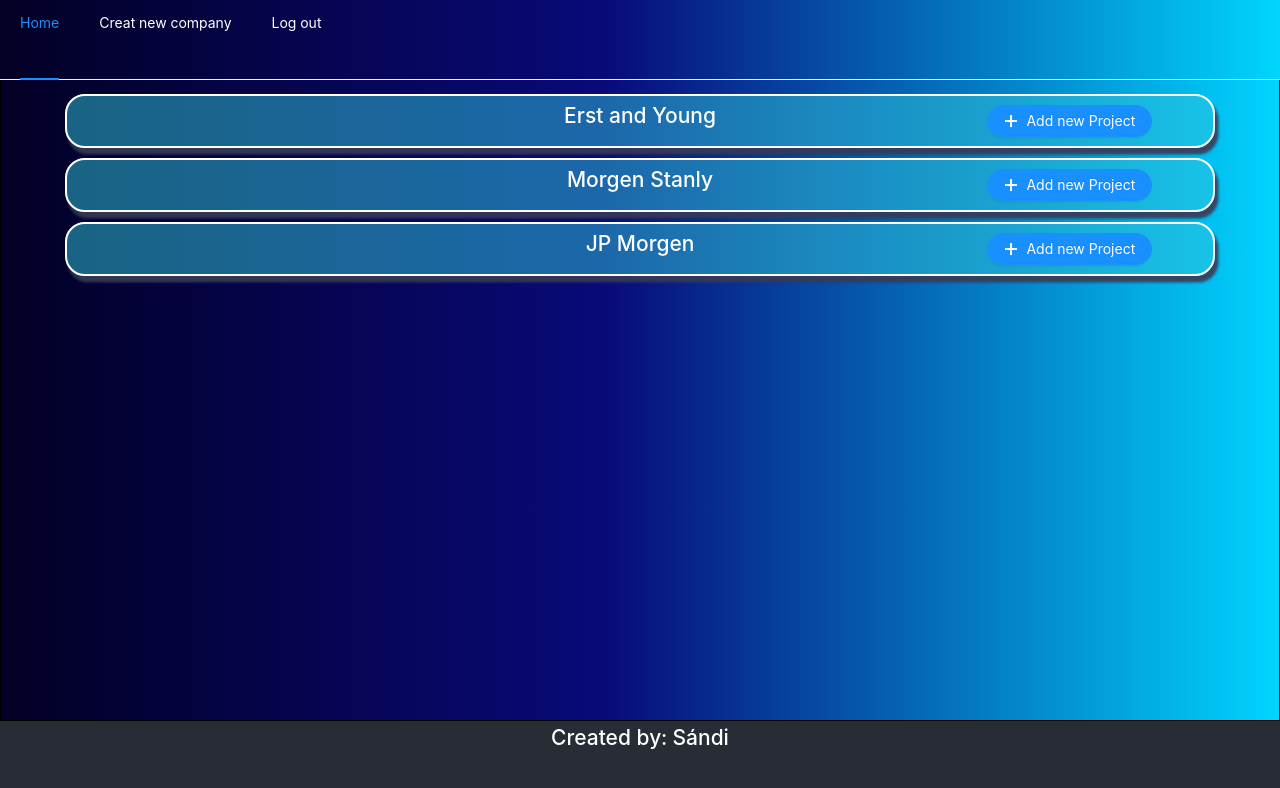
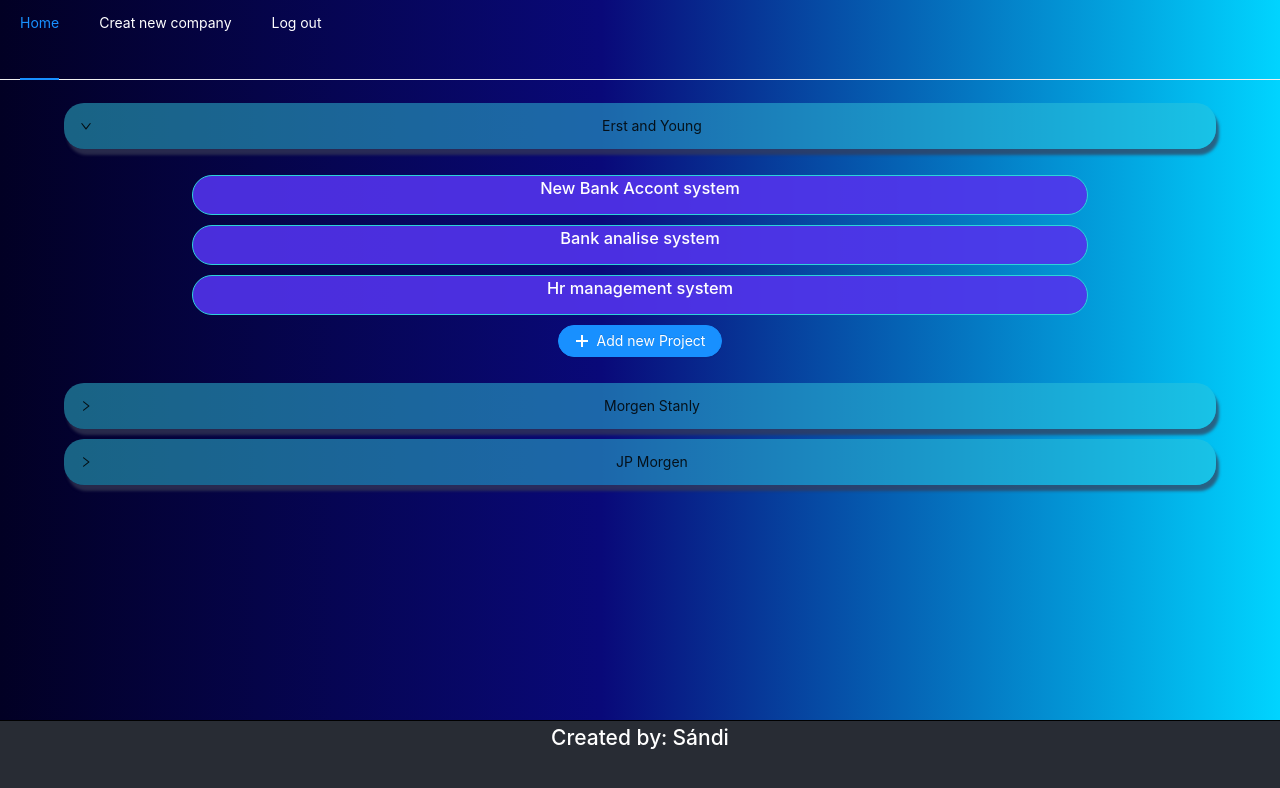
Before and after one commit to snegyeliczky/Kinsta-Pet-Project, a React (Create React App) app in the folder client/: page / in a window 1280 px wide. Shown: the top 788 px of the page. Built offline with nearby package versions, Linux system fonts and the light colour scheme; sample sign-in values are in the browser's storage.

Commit message:
refactored Main page with collapse

```diff
--- a/client/src/App.tsx
+++ b/client/src/App.tsx
@@ -7,11 +7,14 @@
 import {addHeaderAndFooter} from "./components/addHeaderAndFooter";
 import ProjectPage from "./pages/ProjectPage";
 import NewCompany from "./pages/NewCompany";
+import {AuthCheck} from "./components/authComp/loginCheck";
+import {useHistory} from "react-router-dom";
 
 
 function App() {
 
-
+ const history = useHistory();
+ console.log(history)
 
     return (
         <Router>
--- a/client/src/assets/MainStyle.css
+++ b/client/src/assets/MainStyle.css
@@ -1,16 +1,6 @@
 
-#main-content-container{
-    border: 1px solid black;
-    justify-content: center;
-    width: 100%;
-    grid-template-columns:10% 80% 10%;
-    background: linear-gradient(90deg, rgba(2,0,36,1) 0%, rgba(9,9,121,1) 47%, rgba(0,212,255,1) 100%);
-    height: content-box;
-    min-height: 100vh;
-}
-
-#company-container{
-    margin: 0 auto;
+.company-container{
+    margin: 10px auto;
     padding-top: 5px;
     width: 90%;
     display: grid;
@@ -18,20 +8,32 @@
     grid-template-columns:repeat(1, 1fr);
     grid-auto-row: minmax(200px,auto);
 
+    text-align: center;
+    background-color: transparent;
+    border: none;
 }
 
-.company-details{
+ .ant-collapse > .ant-collapse-item:last-child > .ant-collapse-header{
+    border-radius: 20px;
+}
+
+.ant-collapse-header{
     text-align: center;
     background-color: rgba(48, 197, 219,0.5);
     height:fit-content;
     width: 100%;
     border-radius: 20px;
-    color: #fff;
     box-shadow: 3px 6px 3px 0px rgba(55, 58, 85,0.7);
-    transition-duration: 5s;
-    transition-property: min-height;
+}
 
+.ant-collapse-content{
+    background-color: transparent;
+    border: none;
 }
+
+ .ant-collapse > .ant-collapse-item {
+      border-bottom: none;
+ }
 
 .companyPage-project{
     background-color: rgba(83, 51, 237,0.9);
--- a/client/src/assets/styledComponents/styledComponents.tsx
+++ b/client/src/assets/styledComponents/styledComponents.tsx
@@ -23,6 +23,11 @@
     props=>({
         color:props.primary?"white":"red",
         borderRadius:props.primary?"20px":"0",
-        backgroundColor:props.primary?"#7629ce":"29ce3c"
+        backgroundColor:props.primary?"#7629ce":"29ce3c",
+        ":hover":{
+            color:"red",
+        }
     })
+
+
 );
--- a/client/src/components/CompaniComponent.tsx
+++ b/client/src/components/CompaniComponent.tsx
@@ -3,7 +3,6 @@
 import ProjectService from "../services/ProjectService";
 import {useHistory} from "react-router-dom";
 import NewProjectModal from "./Modals/NewProjectModal";
-import {CSSTransition} from "react-transition-group";
 
 
 interface Props {
@@ -14,8 +13,7 @@
 const CompaniComponent: React.FC<Props> = ({company}) => {
 
     const history = useHistory();
-    const [displayProject, setDisplayProject] = useState(false);
-    const [projects,setProjects] = useState(ProjectService.getProjectForCompany(company.id));
+    const [projects, setProjects] = useState(ProjectService.getProjectForCompany(company.id));
 
 
     function toProjectPage(event: React.MouseEvent<HTMLDivElement>, projectId: number) {
@@ -24,46 +22,26 @@
     }
 
     function getProjects() {
-
-        if (displayProject) {
-            return(
+        return (
             projects.map(project => {
                     return (
-
                         <div key={project.id} className={"companyPage-project"} onClick={event => {
                             toProjectPage(event, project.id)
                         }}>
                             <h3>{project.name}</h3>
 
                         </div>
-
                     )
                 }
-            ))
-        } else return null;
-
-
+            )
+        )
     }
 
     return (
-
-            <div className={"company-details"} onClick={event => setDisplayProject(!displayProject)}>
-                <div className={"company-name"}>
-                    <h2>{company.name}</h2>
-                    <NewProjectModal companyId={company.id} setDisplay={setDisplayProject} setProjects={setProjects}/>
-                </div>
-                <CSSTransition
-                in={displayProject}
-                timeout={600}
-                classNames="display"
-                unmountOnExit
-            >
         <div className={"projects"}>
             {getProjects()}
+            <NewProjectModal companyId={company.id}  setProjects={setProjects}/>
         </div>
-            </CSSTransition>
-        </div>
-
 
 
     );
--- a/client/src/components/Modals/NewProjectModal.tsx
+++ b/client/src/components/Modals/NewProjectModal.tsx
@@ -8,7 +8,7 @@
 
 interface Props {
     companyId: number
-    setDisplay: Dispatch<SetStateAction<boolean>>
+    setDisplay?: Dispatch<SetStateAction<boolean>>
     setProjects: Dispatch<SetStateAction<Project[]>>
 }
 
--- a/client/src/components/addHeaderAndFooter.tsx
+++ b/client/src/components/addHeaderAndFooter.tsx
@@ -8,11 +8,22 @@
 
 export function addHeaderAndFooter<T extends thingsToAddComponent>(Component: ComponentType<T>) {
 
+    const style={
+        justifyContent: "center",
+        width: "100%",
+        gridTemplateColumns:"10% 80% 10%",
+        background: "linear-gradient(90deg, rgba(2,0,36,1) 0%, rgba(9,9,121,1) 47%, rgba(0,212,255,1) 100%)",
+        height: "contentBox",
+        minHeight: "100vh",
+        paddingTop: "11Vh",
+        paddingBottom:"11vh"
+    };
+
 
     return (props: T) => (
         <>
             <NavBar/>
-            <div id={"main-content-container"} style={{paddingTop: "11Vh", paddingBottom:"11vh"}}>
+            <div id={"main-content-container"} style={style}>
                 <Component {...props} />
             </div>
             <Footer/>
--- a/client/src/context/ApplicationContext.tsx
+++ b/client/src/context/ApplicationContext.tsx
@@ -14,7 +14,7 @@
     getUserId: ()=>number;
 }
 
-export const ApplicationContext = createContext({} as applicationContextProps);
+export const ApplicationContext = createContext({username:""} as applicationContextProps);
 
 
 export const ApplicationProvider = (props:any) => {
--- a/client/src/pages/MainPage.tsx
+++ b/client/src/pages/MainPage.tsx
@@ -3,29 +3,40 @@
 import CompaniComponent from "../components/CompaniComponent";
 import "../../src/assets/MainStyle.css"
 import "../assets/ProjectAnimation.css"
+import {Collapse} from 'antd';
+import NewProjectModal from "../components/Modals/NewProjectModal";
 
 const MainPage = () => {
 
-    const appContext =  useContext(ApplicationContext);
-    let userId:number = appContext.getUserId();
+    const appContext = useContext(ApplicationContext);
+    let userId: number = appContext.getUserId();
 
 
+    useEffect(() => {
+        appContext.getCompanies(userId);
+    }, [userId]);
 
-    useEffect(()=>{
-        appContext.getCompanies(userId);
-    },[userId]);
+    function callback(key: string | string[]) {
+        console.log(key);
+    }
+
+    const {Panel} = Collapse;
 
 
     return (
-        <div id={"company-container"}>
+        <Collapse defaultActiveKey={['1']} onChange={callback} className={"company-container"}>
             {
-                appContext.companies.map(company=>{
-                    return <CompaniComponent key={company.id} company={company}/>
+                appContext.companies.map(company => {
+                    return (
+                        <Panel key={company.id} header={company.name} >
+                            <CompaniComponent company={company}/>
+                        </Panel>
+                    )
                 })
             }
+        </Collapse>
+    );
 
-        </div>
-    );
 };
 
 export default MainPage;
```
Also changed, not shown: client/src/components/authComp/loginCheck.tsx (+11 -10 lines). Lines whose indentation alone changed are shown as unchanged.
